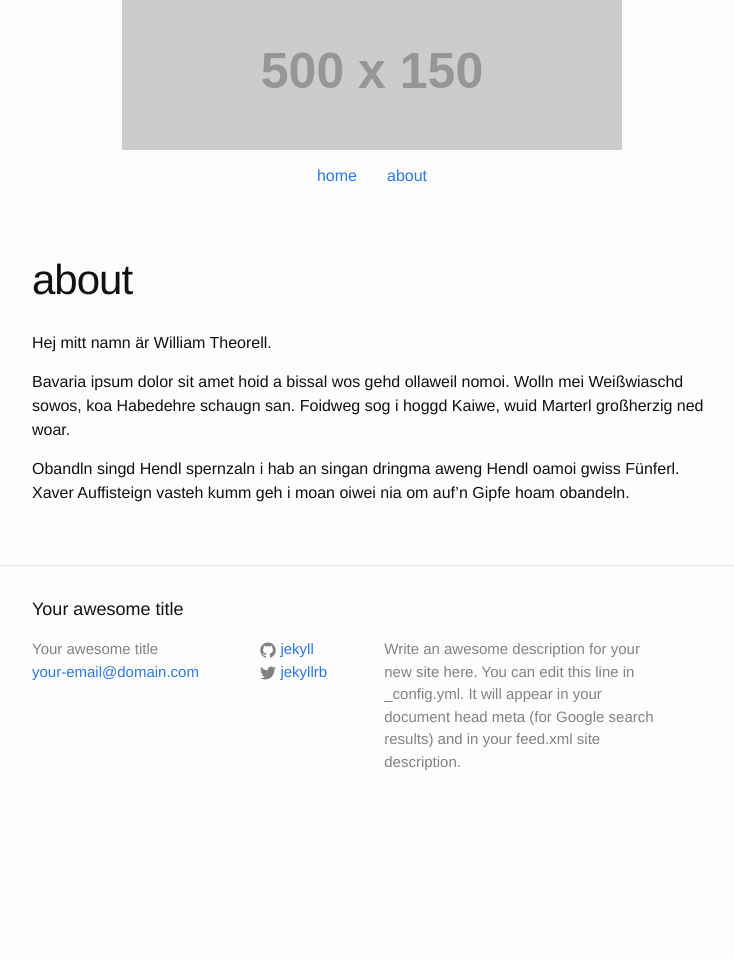
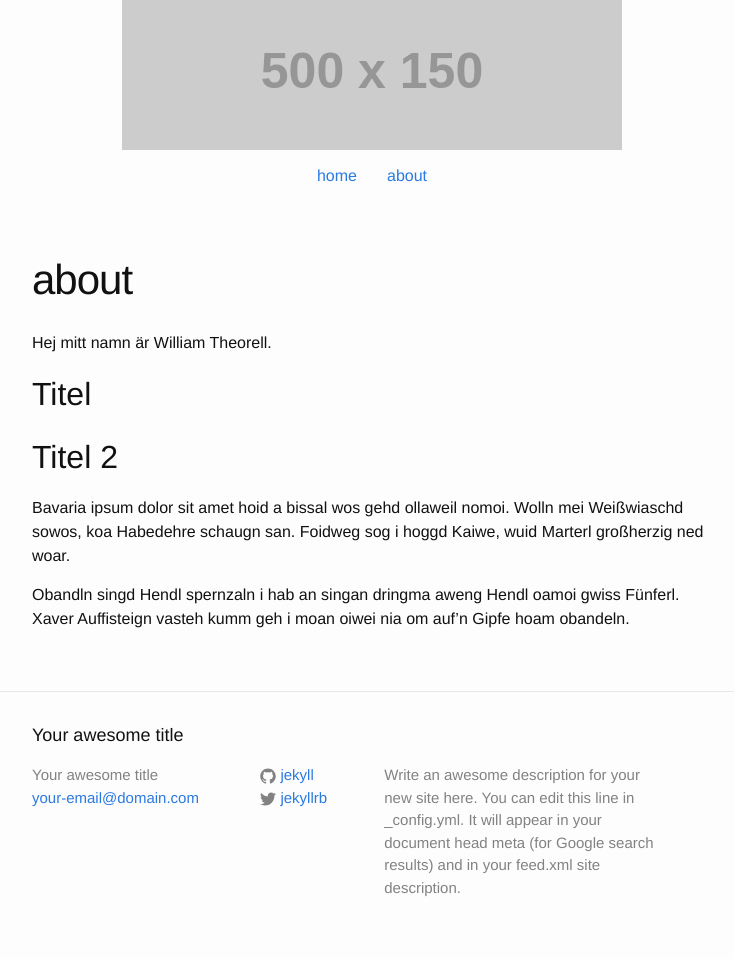
Before and after one commit to williamtheorell/williamtheorell.github.io, a Jekyll site: the page built from about.md, in a window 1280 px wide. Shown: the whole page, without its empty margins (268-1002 px from the left). Built offline with Jekyll 4.4.1, drawn with Linux system fonts in a browser that asks for light colours; before the commit the page ends 900 px from its top, so only the background shows below that.

Commit message:
Updated about page

```diff
--- a/about.md
+++ b/about.md
@@ -6,6 +6,10 @@ permalink: /about/
 
 Hej mitt namn är William Theorell.
 
+# Titel
+## Titel 2
+
+
 Bavaria ipsum dolor sit amet hoid a bissal wos gehd ollaweil nomoi. Wolln mei Weißwiaschd sowos, koa Habedehre schaugn san. Foidweg sog i hoggd Kaiwe, wuid Marterl großherzig ned woar.
 
 Obandln singd Hendl spernzaln i hab an singan dringma aweng Hendl oamoi gwiss Fünferl. Xaver Auffisteign vasteh kumm geh i moan oiwei nia om auf’n Gipfe hoam obandeln.
```
